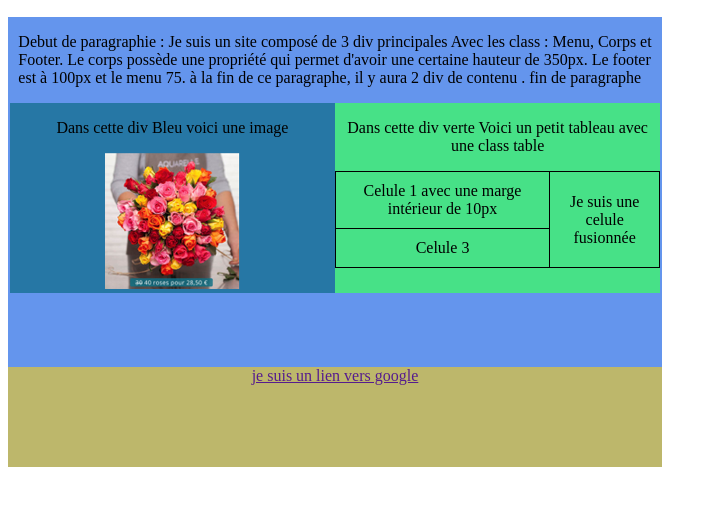
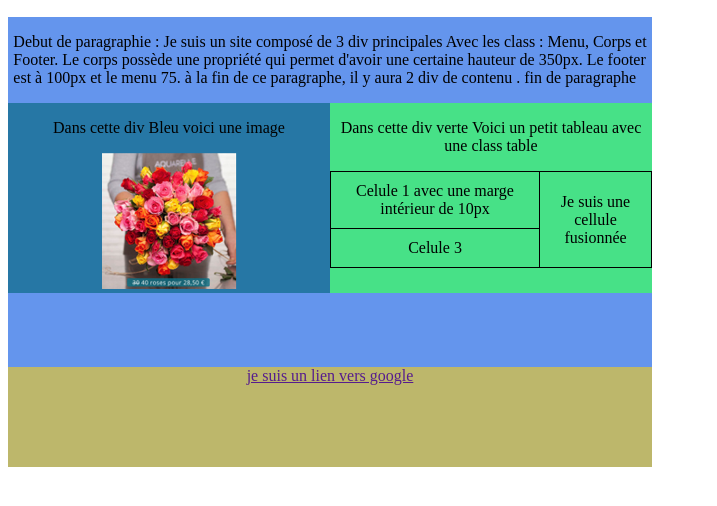
Before and after one commit to ValDV/Exercice-integration, a plain HTML site: page index.html in a window 1280 px wide. Shown: the part 98-604 px from the top of the page, without its empty margins (0-717 px from the left). Drawn offline with Linux system fonts and the light colour scheme.

Commit message:
dernier commit

```diff
--- a/index.html
+++ b/index.html
@@ -1,28 +1,37 @@
 <!DOCTYPE html>
 <html>
 <head>
+  <!-- Lien vers le fichier de styles externe -->
   <link rel="stylesheet" type="text/css" href="style.css">
 </head>
 <body>
+  <!-- En-tête du menu -->
   <header class="Menu">
     <h1 class="menu-title">Je suis le plus gros titre HTML</h1>
   </header>
 
+  <!-- Contenu principal regroupé dans la classe "Corps" -->
   <div class="Corps">
+    <!-- Bloc bleu avec texte -->
     <div class="blue-block">
       <p>Debut de paragraphie : Je suis un site composé de 3 div principales Avec les class : Menu, Corps et <br> Footer. Le corps possède une propriété qui permet d'avoir une certaine hauteur de 350px. Le footer <br>est  à 100px et le menu 75. à la fin de ce paragraphe, il y aura 2 div de contenu . fin de paragraphe</p>
     </div>
+
+    <!-- Deux colonnes à l'intérieur de ".columns" -->
     <div class="columns">
+      <!-- Colonne de gauche -->
       <div class="column-left">
         <p>Dans cette div Bleu voici une image</p>
         <img src="img.png" alt="Image">
       </div>
+
+      <!-- Colonne de droite -->
       <div class="column-right">
         <p>Dans cette div verte Voici un petit tableau avec une class table</p>
         <table class="table">
           <tr>
             <td>Celule 1 avec une marge intérieur de 10px</td>
-            <td rowspan="2">Je suis une<br>celule fusionnée</td>
+            <td rowspan="2">Je suis une<br>cellule fusionnée</td>
           </tr>
           <tr>
             <td>Celule 3</td>
@@ -32,6 +41,7 @@
     </div>
   </div>
 
+  <!-- Pied de page -->
   <footer class="Footer">
     <a href="https://www.google.com" target="_blank">je suis un lien vers google</a>
   </footer>
--- a/style.css
+++ b/style.css
@@ -1,7 +1,9 @@
+/* Réglages globaux pour la page HTML */
 html {
-    width: 670px; /* Largeur souhaitée */
+    width: 660px; /* Largeur souhaitée de la page */
   }
 
+  /* Styles de l'en-tête du menu */
   .Menu {
     background-color: #A6292A;
     text-align: center;
@@ -10,10 +12,12 @@ html {
     margin-bottom: 20px;
   }
 
+  /* Styles du titre du menu */
   .menu-title {
     font-size: 30px;
   }
 
+  /* Styles du conteneur principal "Corps" */
   .Corps {
     background-color: #6495ED;
     display: flex;
@@ -22,52 +26,61 @@ html {
     height: 350px;
   }
 
+  /* Styles du bloc bleu "blue-block" */
   .blue-block {
     background-color: #6495ED;
     padding: 0; /* Supprimer les marges intérieures */
     text-align: justify; /* Justifier le texte */
   }
 
+  /* Styles des colonnes à l'intérieur de ".columns" */
   .columns {
     display: flex;
-    flex-direction: row; /* Les éléments à l'intérieur de .columns seront disposés en ligne */
+    flex-direction: row; /* Les éléments à l'intérieur de ".columns" seront disposés en ligne */
   }
 
+  /* Styles de la colonne de gauche ".column-left" */
   .column-left {
     background-color: #2677A5;
     flex: 1;
     align-items: center;
     text-align: center;
-    padding-top: 0px;
-    padding-bottom: 0px;
+    padding-top: 0px; /* Supprimer la marge supérieure */
+    padding-bottom: 0px; /* Supprimer la marge inférieure */
   }
 
+  /* Styles de la colonne de droite ".column-right" */
   .column-right {
     background-color: #47E187;
     flex: 1;
     text-align: center;
   }
 
+  /* Styles pour le tableau ".table" */
   .table {
     border-collapse: collapse;
   }
 
+  /* Styles pour les cellules du tableau ".table" */
   .table td {
     border: 1px solid black;
     padding: 10px;
   }
 
+  /* Styles du pied de page ".Footer" */
   .Footer {
     background-color: #BDB76B;
     text-align: center;
     height: 100px;
   }
 
+  /* Styles pour les liens dans le pied de page */
   .Footer a {
     text-decoration: underline;
     color: #561C8E;
   }
 
+  /* Styles de lien global */
   a {
     text-decoration: none;
     color: black;
```
